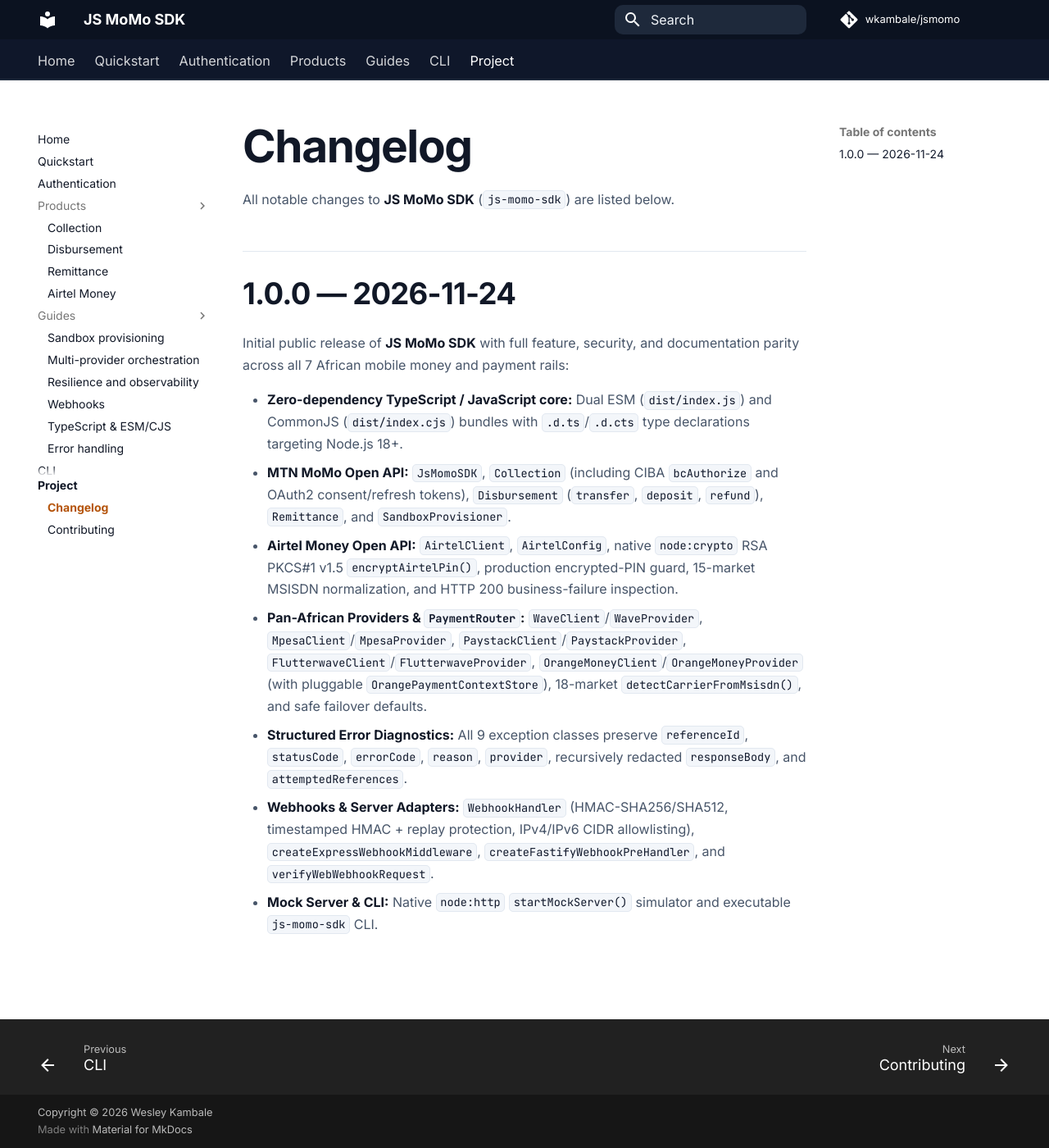
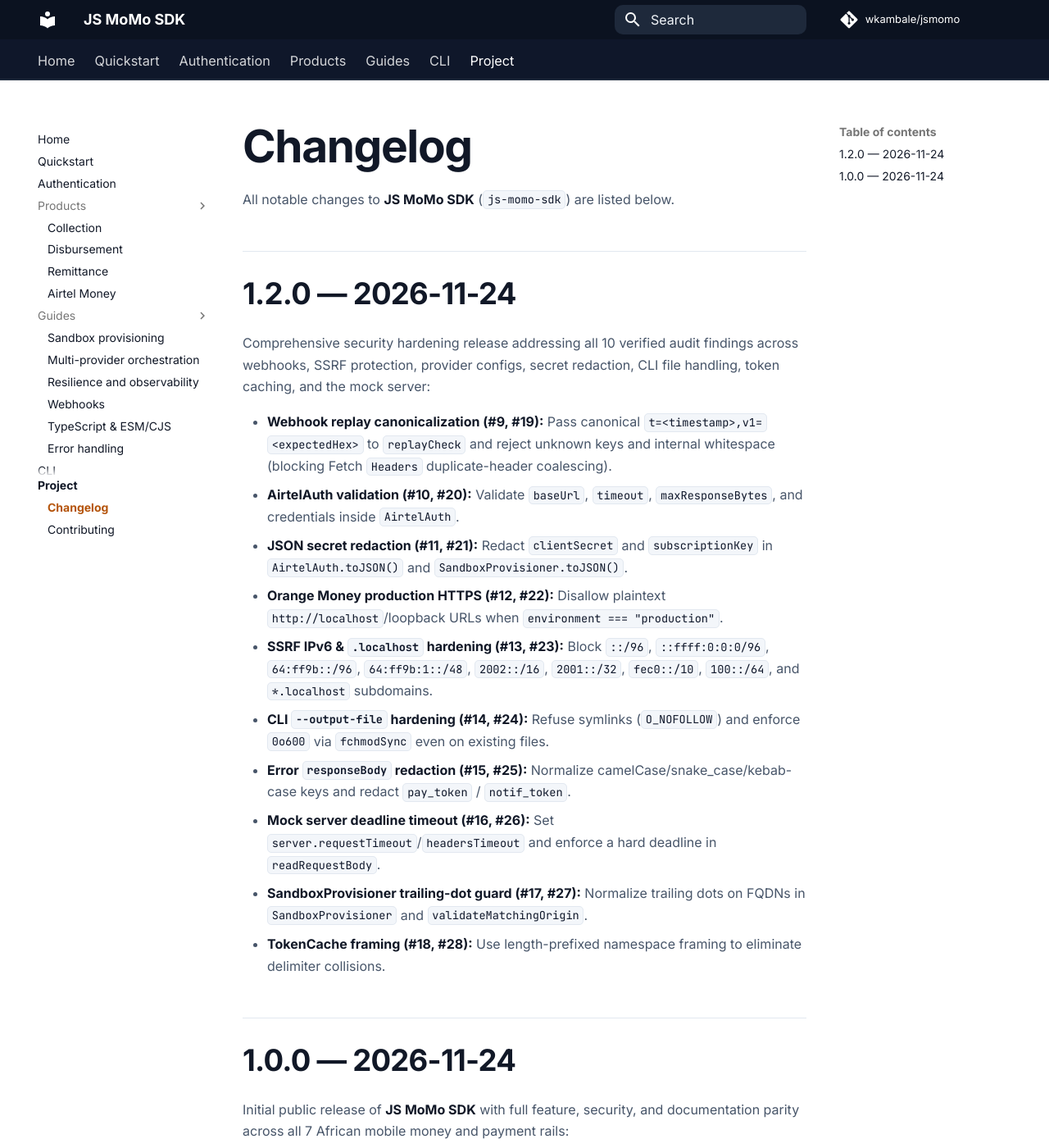
Before and after one commit to wkambale/jsmomo, an MkDocs documentation site: the page built from docs/changelog.md, in a window 1280 px wide and 1400 px high. Shown: the whole window at 82% size. Built offline with MkDocs 1.6.1 and Material for MkDocs 9.7.7, drawn with Linux system fonts in a browser that asks for light colours; comment, search, counter and statistics services are not loaded.

Commit message:
chore(release): prepare v1.2.0 (#29)

```diff
--- a/docs/changelog.md
+++ b/docs/changelog.md
@@ -1,6 +1,21 @@
 # Changelog
 
 All notable changes to **JS MoMo SDK** (`js-momo-sdk`) are listed below.
+
+## 1.2.0 — 2026-11-24
+
+Comprehensive security hardening release addressing all 10 verified audit findings across webhooks, SSRF protection, provider configs, secret redaction, CLI file handling, token caching, and the mock server:
+
+- **Webhook replay canonicalization (#9, #19):** Pass canonical `t=<timestamp>,v1=<expectedHex>` to `replayCheck` and reject unknown keys and internal whitespace (blocking Fetch `Headers` duplicate-header coalescing).
+- **AirtelAuth validation (#10, #20):** Validate `baseUrl`, `timeout`, `maxResponseBytes`, and credentials inside `AirtelAuth`.
+- **JSON secret redaction (#11, #21):** Redact `clientSecret` and `subscriptionKey` in `AirtelAuth.toJSON()` and `SandboxProvisioner.toJSON()`.
+- **Orange Money production HTTPS (#12, #22):** Disallow plaintext `http://localhost`/loopback URLs when `environment === "production"`.
+- **SSRF IPv6 & `.localhost` hardening (#13, #23):** Block `::/96`, `::ffff:0:0:0/96`, `64:ff9b::/96`, `64:ff9b:1::/48`, `2002::/16`, `2001::/32`, `fec0::/10`, `100::/64`, and `*.localhost` subdomains.
+- **CLI `--output-file` hardening (#14, #24):** Refuse symlinks (`O_NOFOLLOW`) and enforce `0o600` via `fchmodSync` even on existing files.
+- **Error `responseBody` redaction (#15, #25):** Normalize camelCase/snake_case/kebab-case keys and redact `pay_token` / `notif_token`.
+- **Mock server deadline timeout (#16, #26):** Set `server.requestTimeout`/`headersTimeout` and enforce a hard deadline in `readRequestBody`.
+- **SandboxProvisioner trailing-dot guard (#17, #27):** Normalize trailing dots on FQDNs in `SandboxProvisioner` and `validateMatchingOrigin`.
+- **TokenCache framing (#18, #28):** Use length-prefixed namespace framing to eliminate delimiter collisions.
 
 ## 1.0.0 — 2026-11-24
 
--- a/package.json
+++ b/package.json
@@ -1,6 +1,6 @@
 {
   "name": "js-momo-sdk",
-  "version": "1.0.0",
+  "version": "1.2.0",
   "description": "JS MoMo SDK: Strictly typed TypeScript/JavaScript SDK for African mobile money and payment APIs (MTN MoMo, Airtel Money, Wave, Safaricom M-Pesa, Paystack, Flutterwave, Orange Money)",
   "keywords": [
     "mtn",
```
Also changed, not shown: CHANGELOG.md (+14 -0 lines), README.md (+2 -2 lines), SECURITY.md (+2 -2 lines), 2 other files.
